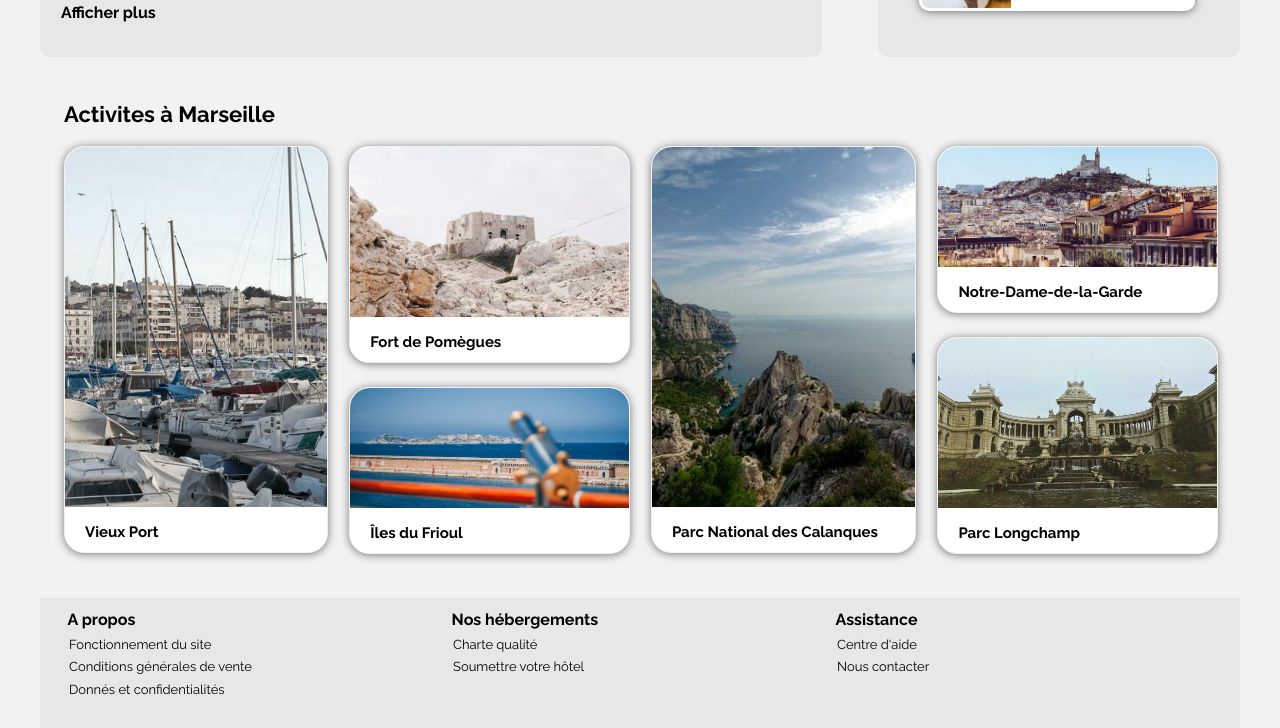
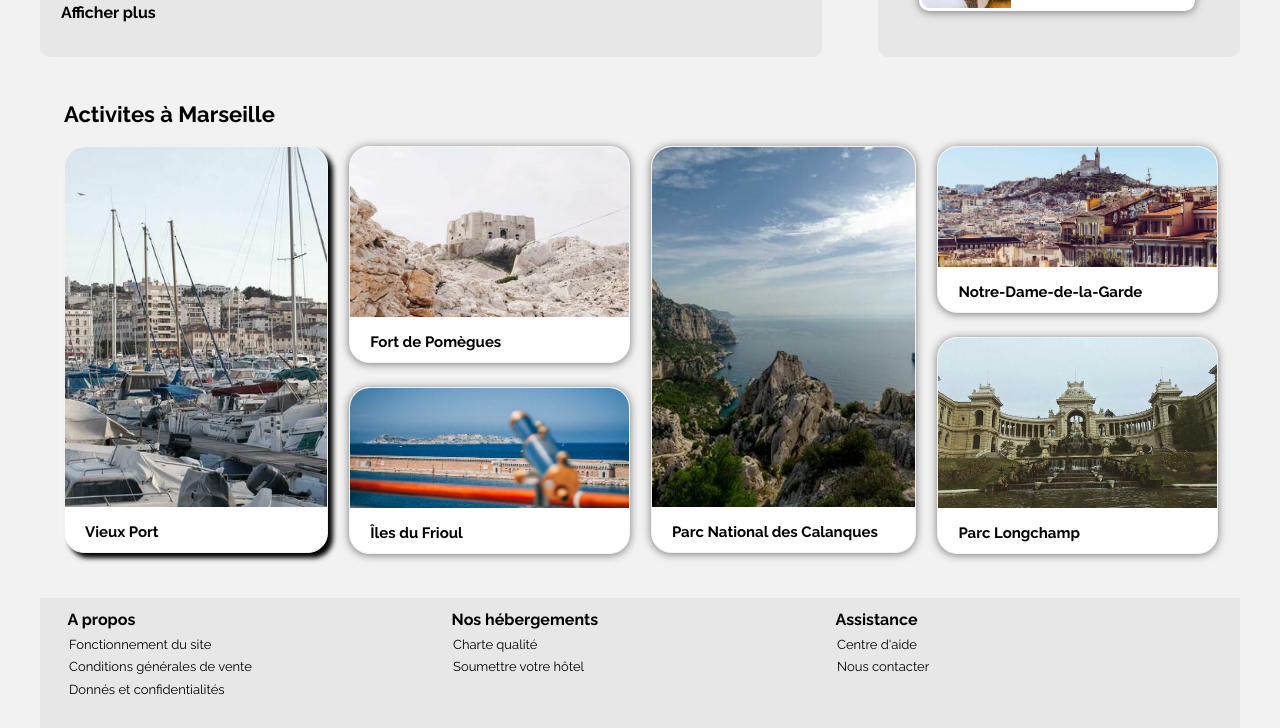
Before and after one commit to Miniz34/Projet2, a plain HTML site: page index.html in a window 1280 px wide. In both pictures the pointer is over the element 196 px from the left and 1141 px from the top of the page. Shown: the part 792-1520 px from the top of the page. Drawn offline with nearby package versions, Linux system fonts and the light colour scheme.

Commit message:
fix shadow hover grande cartes

```diff
--- a/styles.css
+++ b/styles.css
@@ -190,7 +190,12 @@ input::placeholder {
     box-shadow: 5px 5px 5px black;
 }
 
-.solo_card:hover {
+.solo_card1:hover {
+    box-shadow: 5px 5px 5px black;
+}
+
+
+.solo_card2:hover {
     box-shadow: 5px 5px 5px black;
 }
 
```
